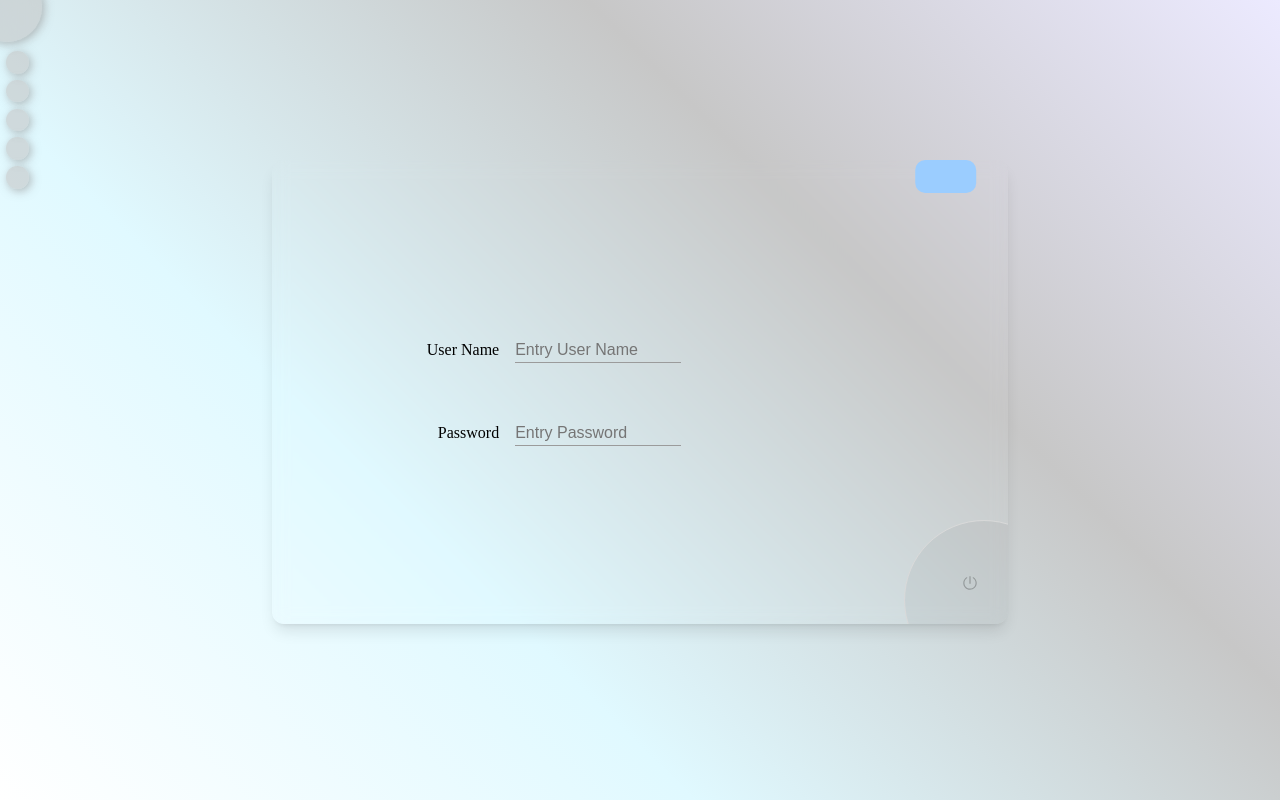
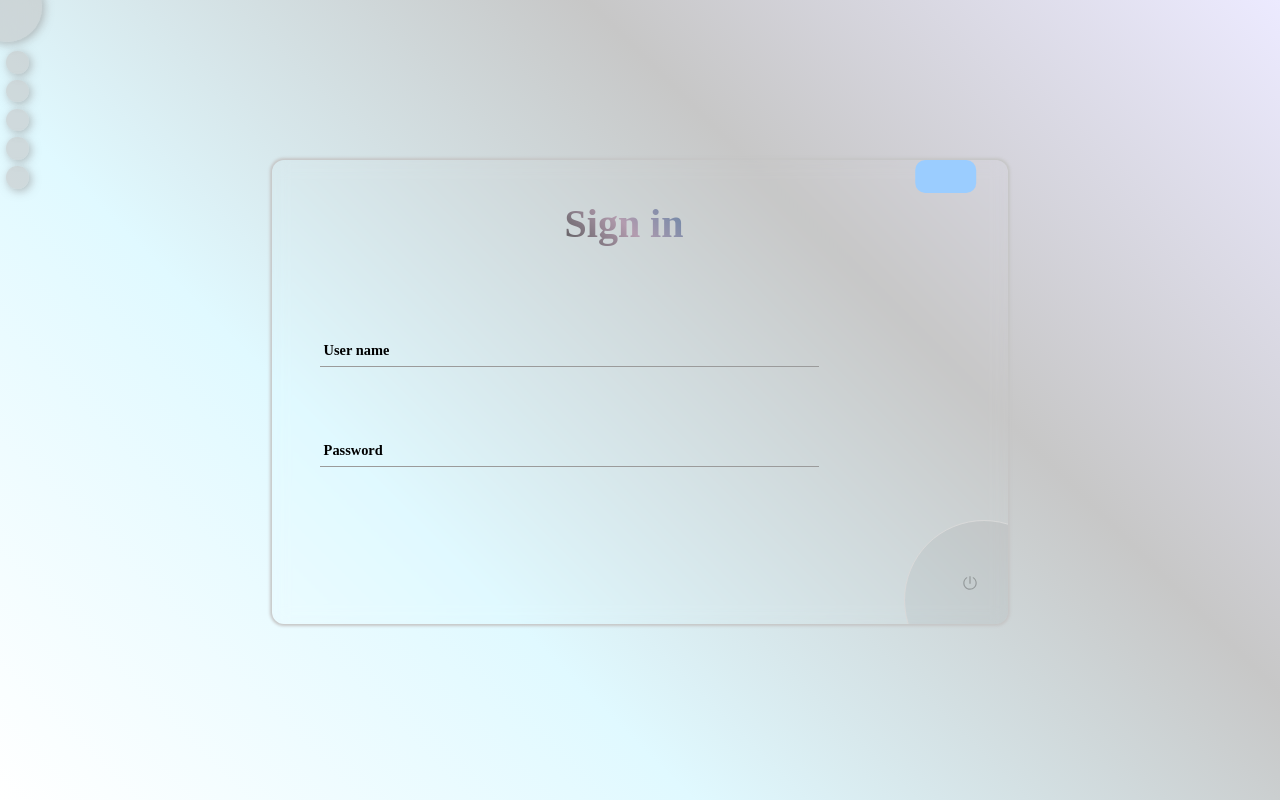
Before and after one commit to 4Nameless4/blog, a Next.js app: page /login in a window 1280 px wide. Built offline with nearby package versions, Linux system fonts and the light colour scheme.

Commit message:
login page insert animation

```diff
--- a/app/login/page.module.css
+++ b/app/login/page.module.css
@@ -1,7 +1,15 @@
+.root {
+  --transition-time: 0.4s;
+  --view-size: 0px;
+}
+.root.active {
+  --view-size: 100%;
+}
 .card {
   display: grid;
   grid-template-columns: 1fr 2rem;
   grid-template-rows: 1fr;
+  box-shadow: 0px 0px 3px 2px #c5c5c5;
 }
 .tab {
   position: absolute;
@@ -11,7 +19,7 @@
   cursor: pointer;
   user-select: none;
   z-index: 10;
-  transition: all 0.3s linear;
+  transition: all var(--transition-time) linear;
   background-color: rgb(155, 205, 255);
   left: 2rem;
   padding: 0.4rem;
@@ -21,7 +29,6 @@
 }
 .tab:hover {
   filter: brightness(1.2);
-  transform: translateX(0);
 }
 .active .tab {
   left: calc(100% - 2rem);
@@ -39,10 +46,21 @@
 .icon {
   transform: translate(-100%, -100%);
 }
-.view {
+.viewSize {
   width: 40rem;
   height: 25rem;
-  gap: 4rem;
+}
+.view {
+  position: absolute;
+  display: flex;
+  justify-content: center;
+  align-items: center;
+  flex-direction: column;
+  gap: 3rem;
+}
+.innerView {
+  /* padding: 20%; */
+  box-sizing: border-box;
 }
 .message {
   margin-top: 1rem;
@@ -68,10 +86,7 @@
   inset: -0.25rem;
   z-index: -1;
   /* background-color: hsl(224, 44%, 42%); */
-  background-image: conic-gradient(
-    hsl(224, 90%, 66%) 80deg,
-    transparent 80deg
-  );
+  background-image: conic-gradient(hsl(224, 90%, 66%) 80deg, transparent 80deg);
   border-radius: 50%;
   animation: rotate 5s ease-in alternate infinite;
 }
@@ -109,3 +124,43 @@
   height: 3rem;
   margin: 0 auto;
 }
+
+.title {
+  text-wrap: nowrap;
+  position: absolute;
+  top: 0;
+  font-size: 2.5rem;
+  font-weight: bold;
+
+  box-sizing: border-box;
+  border-radius: 999px;
+  padding: 0.5rem;
+
+  background: linear-gradient(45deg, #4b4f4e, #b39caf, #5580a5);
+  background-clip: text;
+  color: transparent;
+}
+
+.viewport {
+  position: absolute;
+  overflow: hidden;
+  will-change: width;
+  transition: width var(--transition-time);
+  width: 100%;
+  height: 100%;
+}
+
+.viewport:nth-child(1) {
+  left: 0;
+  width: var(--view-size);
+}
+.viewport:nth-child(1) .view {
+  left: 0;
+}
+.viewport:nth-child(2) {
+  right: 0;
+  width: calc(100% - var(--view-size));
+}
+.viewport:nth-child(2) .view {
+  right: 0;
+}
--- a/app/login/page.tsx
+++ b/app/login/page.tsx
@@ -173,38 +173,47 @@ export default function LoginPage() {
   }
 
   function renderSign(isSignUp: boolean) {
+    const isBind = active !== isSignUp;
     return (
       <>
         <MyInput
           value={name}
-          label="User Name"
+          label="User name"
+          innerLabel={"username" + String(isSignUp)}
           placeholder="Entry User Name"
           require={isSignUp}
           onChange={(val) => {
+            if (!isBind) return;
             setName(val);
             return (isSignUp && nameCheck(val)) || void 0;
           }}
+          icon={<UseSVG name="user2"></UseSVG>}
         />
 
         <MyInput
           value={pwd}
           label="Password"
+          innerLabel={"password" + String(isSignUp)}
           placeholder="Entry Password"
           type="password"
           require={isSignUp}
           onChange={(val) => {
+            if (!isBind) return;
             setPwd(val);
             return (isSignUp && pwdCheck(val)) || void 0;
           }}
+          icon={<UseSVG name="password"></UseSVG>}
         />
 
         {isSignUp ? (
           <MyInput
             value={nickname}
             label="Nickname"
+            innerLabel={"nickname" + String(isSignUp)}
             placeholder="Entry Nickname"
             require={isSignUp}
             onChange={(val) => {
+              if (!isBind) return;
               setNickname(val);
               return (isSignUp && nicknameCheck(val)) || void 0;
             }}
@@ -214,12 +223,26 @@ export default function LoginPage() {
     );
   }
 
+  function _renderView(type: "in" | "up" | "info" = "in") {
+    const isInfo = type === "info";
+    const isUp = type === "up";
+    return (
+      <div className={`${style.viewSize} ${style.view} ${style.innerView}`}>
+        <h3 className={style.title}>
+          {isInfo ? "User info" : !isUp ? "Sign in" : "Sign up"}
+        </h3>
+        {isInfo ? renderInfo() : renderSign(isUp)}
+      </div>
+    );
+  }
+
   function renderView() {
     return (
-      <div
-        className={`flex justify-center items-center flex-col ${style.view}`}
-      >
-        {user && active ? renderInfo() : renderSign(!active)}
+      <div className={`${style.viewSize} relative`}>
+        <div className={`${style.viewport}`}>
+          {_renderView(active && user ? "info" : "in")}
+        </div>
+        <div className={`${style.viewport}`}>{_renderView("up")}</div>
       </div>
     );
   }
@@ -246,7 +269,7 @@ export default function LoginPage() {
     <section
       className={`w-full h-full flex justify-center items-center flex-col ${
         active ? style.active : ""
-      }`}
+      } ${style.root}`}
     >
       <form
         className={`${style.card} backdrop-blur p-8 rounded shadow-lg rounded-xl overflow-hidden`}
@@ -254,7 +277,7 @@ export default function LoginPage() {
         <div
           className={style.tab}
           onClick={() => setActive(!active)}
-          title={active ? "Sign Up" : "Sign In"}
+          title={active ? "Check to Sign Up" : "Check to Sign In"}
         >
           <UseSVG name={active ? "signup" : "signin"} />
         </div>
--- a/components/MyInput.module.css
+++ b/components/MyInput.module.css
@@ -1,41 +1,96 @@
 .root {
   display: flex;
   width: 100%;
+  font-size: 1rem;
   --success-color: #008bc3;
   --error-color: red;
   --warn-color: #faad14;
-}
-.textInput {
-  background-color: transparent;
-  border: none;
-  outline: none;
-  position: relative;
+  --icon-size: 1.65em;
+  --transition-time: 0.3s;
 }
 .labelContainer {
-  flex-basis: 33%;
-  text-align: right;
+  /* flex-basis: 33%; */
+  max-width: 33%;
+  overflow: hidden;
+  display: flex;
+  justify-content: flex-end;
+  align-items: center;
 }
 .labelContainer > * {
-  margin-right: 1rem;
+  margin-right: 1em;
+  text-overflow: ellipsis;
+  white-space: nowrap;
+  text-align: right;
+  overflow: hidden;
 }
 .inputContainer {
   flex: 1;
+  min-width: 5em;
 }
 .textInputContainer {
+  height: 3em;
+  width: 100%;
+  position: relative;
   display: inline-block;
+  cursor: pointer;
 }
 .textInputContainer::after {
   content: "";
-  position: relative;
+  position: absolute;
   width: 80%;
   display: block;
   will-change: width;
-  transition: width 0.2s linear;
+  transition: width var(--transition-time), border-color var(--transition-time);
   bottom: -3px;
   border-bottom: 1px solid #9b9b9b;
 }
 .textInputContainer:focus-within::after {
   width: 100%;
+  border-color: #000000;
+}
+.textInputInnerText,
+.textInput {
+  display: block;
+}
+.textInputInnerText {
+  position: absolute;
+  bottom: 10%;
+  margin-left: 0.25em;
+  font-size: 0.9em;
+  font-weight: bold;
+  will-change: bottom;
+  transition: bottom var(--transition-time), font-size var(--transition-time);
+}
+.textInput {
+  position: absolute;
+  bottom: 0;
+  width: 100%;
+  background-color: transparent;
+  border: none;
+  outline: none;
+
+  box-sizing: border-box;
+  will-change: height;
+  padding: 0 var(--icon-size) 0 0.5em;
+
+  will-change: height;
+  transition: height var(--transition-time);
+}
+.innerLabel .textInput {
+  height: 0;
+}
+.root:not(.innerLabel) .textInput {
+  height: 100%;
+}
+.textInput:focus,
+.textInput:not(:placeholder-shown) {
+  height: 100%;
+}
+:is(.textInput:focus, .textInput:not(:placeholder-shown))
+  ~ .textInputInnerText {
+  bottom: calc(100% + 0.1em);
+  opacity: 0.7;
+  font-size: 0.8em;
 }
 .root.error .textInputContainer::after {
   border-color: var(--error-color);
@@ -58,3 +113,11 @@
 .root.success .msg {
   color: var(--success-color);
 }
+.icon {
+  display: inline-block;
+  position: absolute;
+  right: 0;
+  bottom: 0;
+  width: var(--icon-size);
+  height: var(--icon-size);
+}
--- a/components/MyInput.tsx
+++ b/components/MyInput.tsx
@@ -16,6 +16,9 @@ export default forwardRef(function MyInput(
     title?: string;
     label?: string;
     onChange?: (value: string) => void | t_myinput_return_status;
+    icon?: JSX.Element;
+    // label for input id
+    innerLabel?: string;
   },
   ref: ForwardedRef<HTMLInputElement>
 ) {
@@ -26,6 +29,8 @@ export default forwardRef(function MyInput(
     title = "",
     label = "",
     value,
+    icon,
+    innerLabel,
     onChange,
   } = opts;
 
@@ -33,19 +38,26 @@ export default forwardRef(function MyInput(
   const [status, setStatus] = useState<t_myinput_status>("none");
 
   return (
-    <div className={`${style.root} ${style[status]}`} title={title}>
+    <div
+      className={`${style.root} ${style[status]} ${
+        innerLabel ? style.innerLabel : ""
+      }`}
+      title={title || label}
+    >
       <div className={style.labelContainer}>
         {require ? <span style={{ color: "red" }}>*</span> : null}
-        <span>{label}</span>
+        <span>{innerLabel ? "" : label}</span>
       </div>
       <div className={style.inputContainer}>
-        <div className={style.textInputContainer}>
+        <label className={style.textInputContainer} htmlFor={innerLabel}>
           <input
+            id={innerLabel}
             value={value}
             ref={ref}
             type={type}
             placeholder={placeholder}
             className={style.textInput}
+            autoComplete={type === "password" ? "off" : undefined}
             onChange={(e) => {
               const val = e.currentTarget.value;
               let msg = "";
@@ -65,7 +77,11 @@ export default forwardRef(function MyInput(
               setStatus(status);
             }}
           ></input>
-        </div>
+          <span className={style.textInputInnerText}>
+            {innerLabel ? label : ""}
+          </span>
+          <div className={style.icon}>{icon}</div>
+        </label>
         <div className={style.msg}>{msg}</div>
       </div>
     </div>
```
Also changed, not shown: public/sprite.svg.
